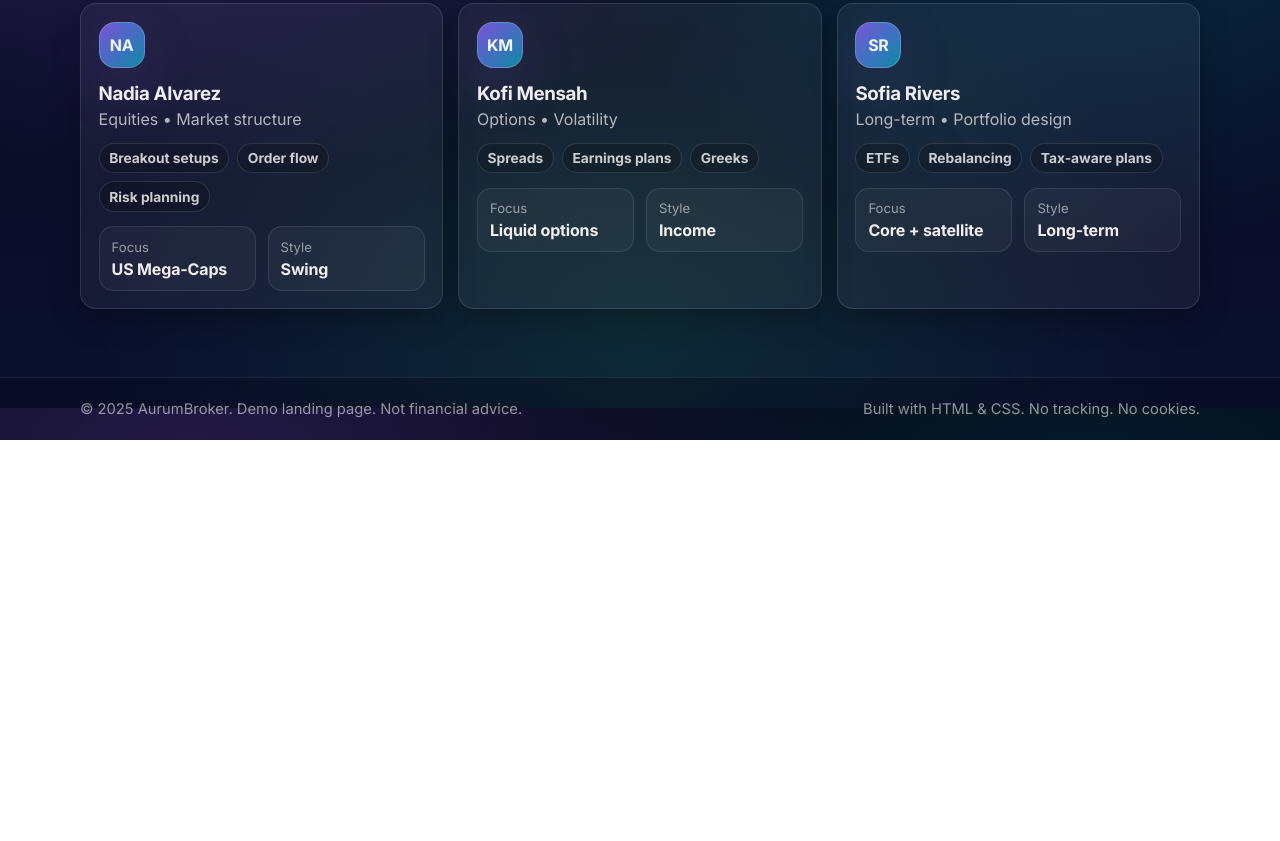
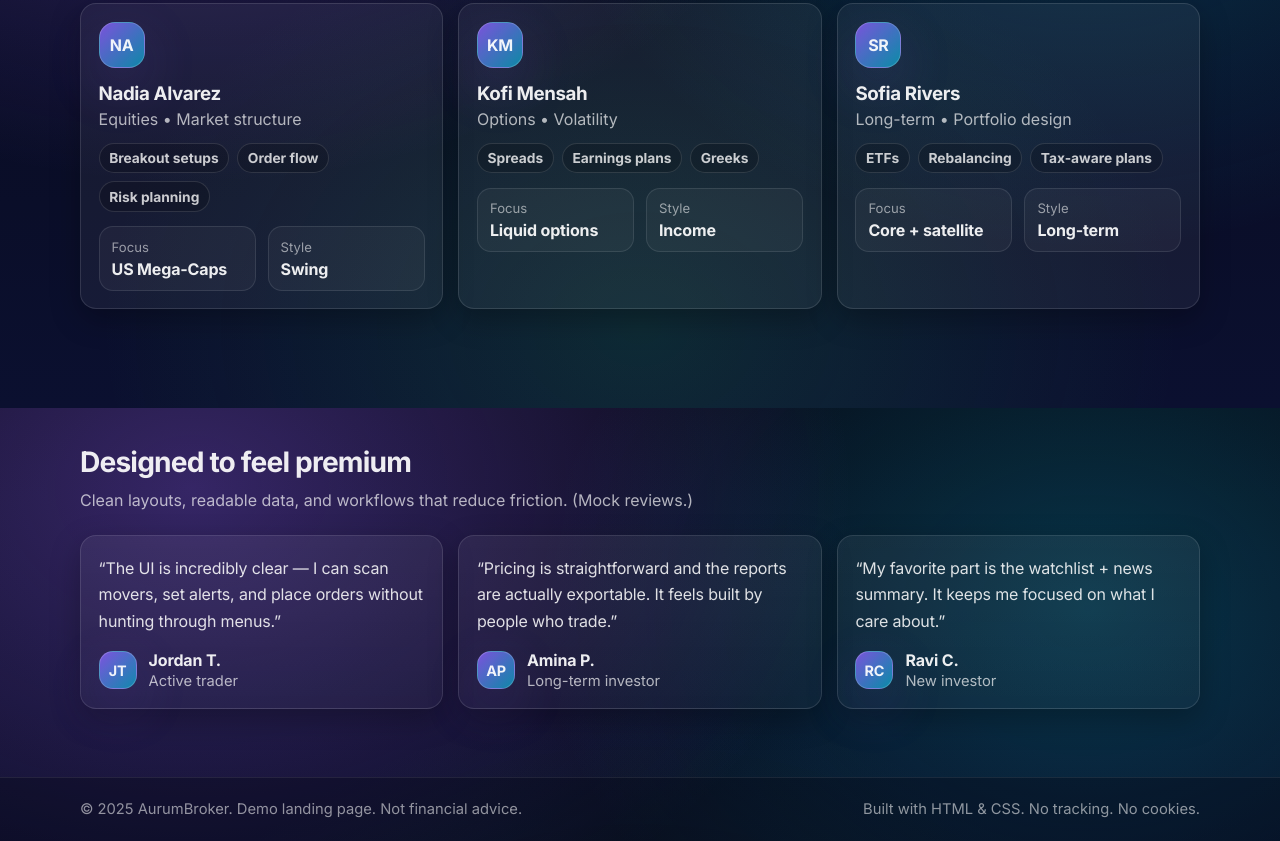
Before and after one commit to Nahom-Solomon625/stock-broker-landing-page, a plain HTML site: page index.html in a window 1280 px wide. Shown: the part 1992-2833 px from the top of the page. Before the commit the page ends 2432 px from the top, so only its background shows below. Drawn offline with Linux system fonts and the light colour scheme.

Commit message:
Add testimonials section

```diff
--- a/index.html
+++ b/index.html
@@ -298,6 +298,59 @@
           </div>
         </div>
       </section>
+
+      <section class="section testimonials" aria-label="Testimonials (mock)">
+        <div class="container">
+          <div class="section-head">
+            <h2>Designed to feel premium</h2>
+            <p>Clean layouts, readable data, and workflows that reduce friction. (Mock reviews.)</p>
+          </div>
+
+          <div class="testimonials-grid">
+            <figure class="quote-card">
+              <blockquote>
+                “The UI is incredibly clear — I can scan movers, set alerts, and place orders without
+                hunting through menus.”
+              </blockquote>
+              <figcaption>
+                <span class="avatar small" aria-hidden="true">JT</span>
+                <div>
+                  <span class="name">Jordan T.</span>
+                  <span class="meta">Active trader</span>
+                </div>
+              </figcaption>
+            </figure>
+
+            <figure class="quote-card">
+              <blockquote>
+                “Pricing is straightforward and the reports are actually exportable. It feels built
+                by people who trade.”
+              </blockquote>
+              <figcaption>
+                <span class="avatar small" aria-hidden="true">AP</span>
+                <div>
+                  <span class="name">Amina P.</span>
+                  <span class="meta">Long-term investor</span>
+                </div>
+              </figcaption>
+            </figure>
+
+            <figure class="quote-card">
+              <blockquote>
+                “My favorite part is the watchlist + news summary. It keeps me focused on what I
+                care about.”
+              </blockquote>
+              <figcaption>
+                <span class="avatar small" aria-hidden="true">RC</span>
+                <div>
+                  <span class="name">Ravi C.</span>
+                  <span class="meta">New investor</span>
+                </div>
+              </figcaption>
+            </figure>
+          </div>
+        </div>
+      </section>
     </main>
 
     <footer class="site-footer">
--- a/style.css
+++ b/style.css
@@ -627,6 +627,13 @@ a {
   box-shadow: 0 18px 55px rgba(139, 92, 246, 0.18);
 }
 
+.avatar.small {
+  width: 38px;
+  height: 38px;
+  border-radius: 14px;
+  font-size: 0.9rem;
+}
+
 .person-meta {
   margin-top: 0.85rem;
 }
@@ -686,6 +693,47 @@ a {
   letter-spacing: -0.01em;
 }
 
+.testimonials-grid {
+  display: grid;
+  grid-template-columns: repeat(3, minmax(0, 1fr));
+  gap: 0.95rem;
+}
+
+.quote-card {
+  margin: 0;
+  padding: 1.15rem 1.1rem 1.1rem;
+  border-radius: var(--radius);
+  background: linear-gradient(180deg, rgba(255, 255, 255, 0.06), rgba(255, 255, 255, 0.03));
+  border: 1px solid rgba(255, 255, 255, 0.12);
+  box-shadow: var(--shadow-soft);
+}
+
+.quote-card blockquote {
+  margin: 0 0 1rem;
+  color: rgba(255, 255, 255, 0.86);
+  line-height: 1.65;
+  letter-spacing: -0.01em;
+}
+
+.quote-card figcaption {
+  display: flex;
+  align-items: center;
+  gap: 0.75rem;
+}
+
+.quote-card .name {
+  display: block;
+  font-weight: 750;
+  letter-spacing: -0.01em;
+}
+
+.quote-card .meta {
+  display: block;
+  color: var(--muted);
+  font-size: 0.92rem;
+  margin-top: 0.15rem;
+}
+
 .site-footer {
   border-top: 1px solid rgba(255, 255, 255, 0.08);
   background: rgba(5, 7, 20, 0.35);
@@ -725,6 +773,10 @@ a {
   .brokers-grid {
     grid-template-columns: 1fr;
   }
+
+  .testimonials-grid {
+    grid-template-columns: 1fr;
+  }
 }
 
 @media (min-width: 860px) {
```
